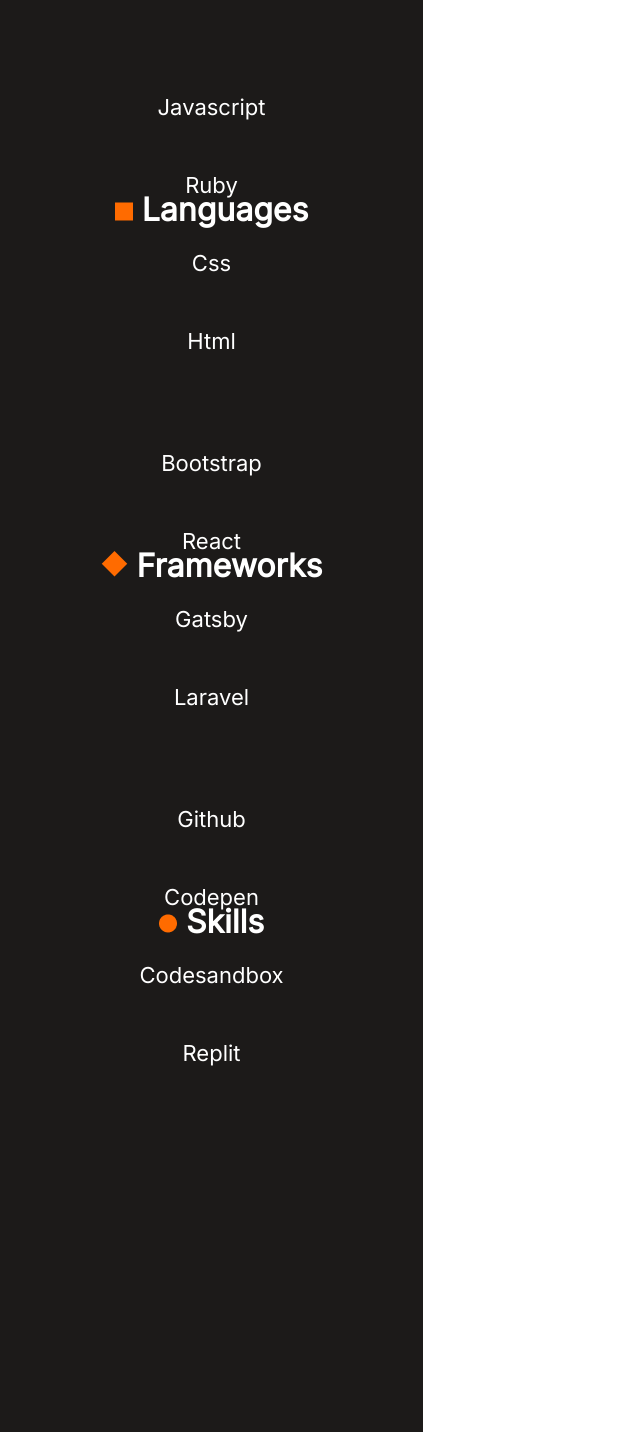
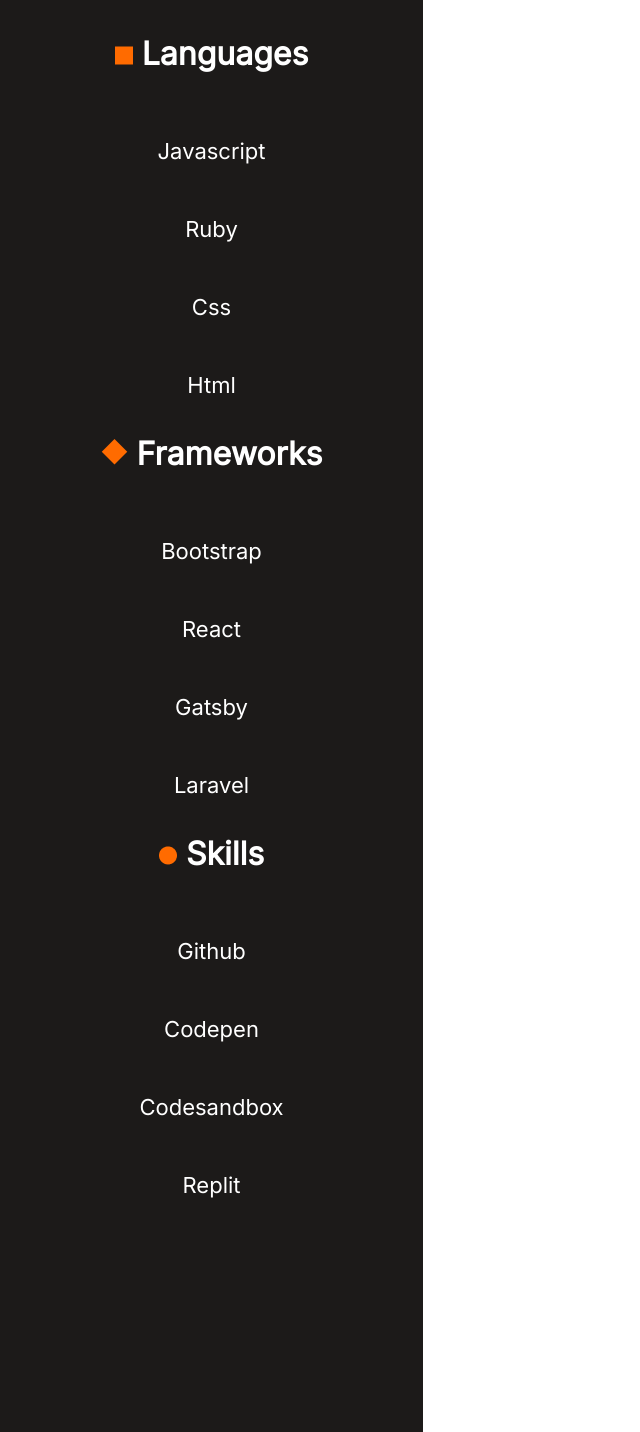
Before and after one commit to pirc25/Portfolio, a website: page index.html in a window 1280 px wide. Shown: the part 4340-5772 px from the top of the page, without its empty margins (0-640 px from the left). Drawn offline with Linux system fonts and the light colour scheme.

Commit message:
Fix linters issues

```diff
--- a/index.html
+++ b/index.html
@@ -163,8 +163,10 @@
     <div class="competence">
       <ul class="competence-list">
         <li class="list-title languages">
-          <span class="cuadrado"> </span>Languages
+          Languages
         </li>
+      </ul>
+      <ul class="competence-list">
         <li class="competence-item">Javascript</li>
         <li class="competence-item">Ruby</li>
         <li class="competence-item">Css</li>
@@ -174,6 +176,8 @@
         <li class="list-title frameworks">
           Frameworks
         </li>
+      </ul>
+      <ul class="competence-list">
         <li class="competence-item">Bootstrap</li>
         <li class="competence-item">React</li>
         <li class="competence-item">Gatsby</li>
@@ -183,6 +187,8 @@
         <li class="list-title skills">
           Skills
         </li>
+      </ul>
+      <ul class="competence-list">
         <li class="competence-item">Github</li>
         <li class="competence-item">Codepen</li>
         <li class="competence-item">Codesandbox</li>
```
